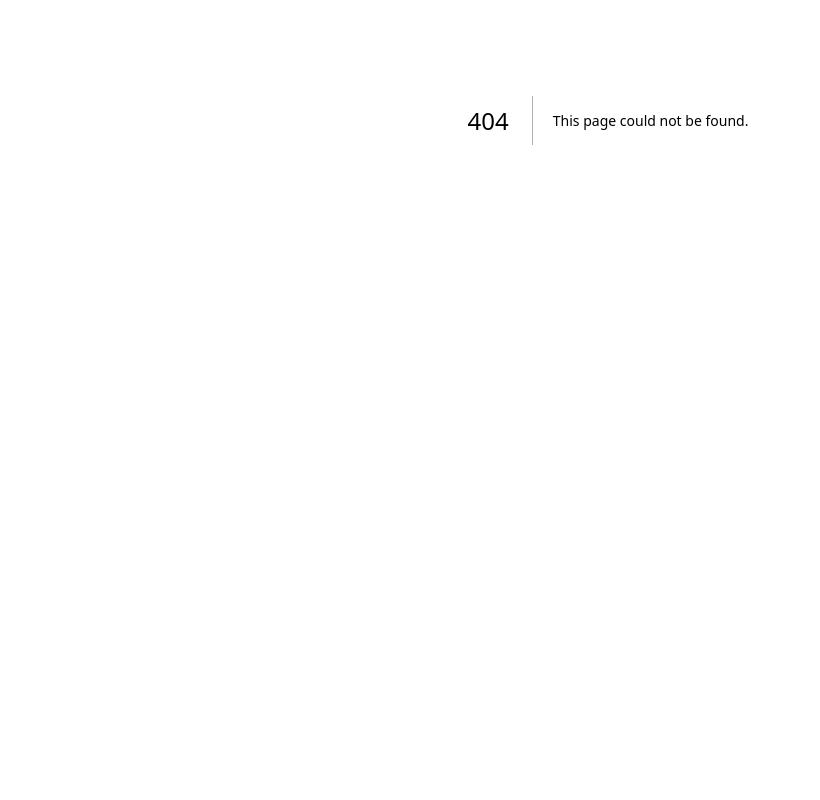
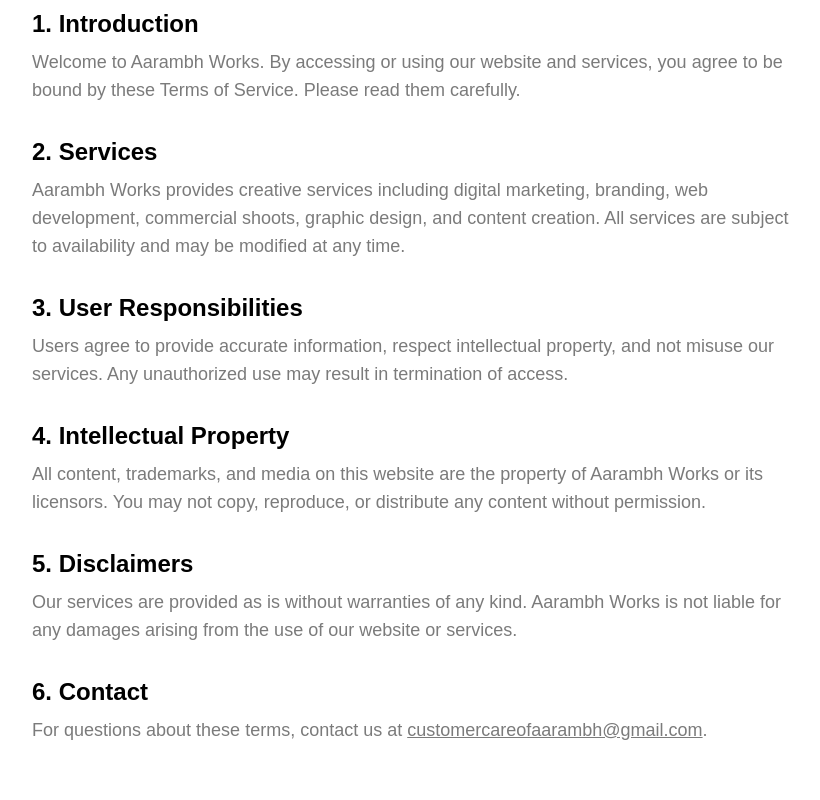
Before and after one commit to abhay669/portfolio, a Next.js app: page /terms in a window 1280 px wide. Before the commit this address had no page. Shown: the part 280-1080 px from the top of the page, without its empty margins (32-852 px from the left). Before the commit the page ends 800 px from the top, so only its background shows below. Built offline with nearby package versions, Linux system fonts and the light colour scheme.

Commit message:
Create page.tsx

```diff
--- /dev/null
+++ b/app/terms/page.tsx
@@ -0,0 +1,40 @@
+import Navbar from "../navbar";
+import Footer from "../footer";
+
+const Terms = () => (
+  <div>
+    <Navbar />
+    <div className="pt-32 pb-20 px-6 mx-auto 2xl:w-4/5 md:px-16 min-h-screen bg-white">
+      <h1 className="text-4xl font-bold mb-8">Terms of Service</h1>
+      <div className="space-y-8 text-[#7b7b7b] text-lg max-w-3xl">
+        <section>
+          <h2 className="text-2xl font-semibold mb-2 text-black">1. Introduction</h2>
+          <p>Welcome to Aarambh Works. By accessing or using our website and services, you agree to be bound by these Terms of Service. Please read them carefully.</p>
+        </section>
+        <section>
+          <h2 className="text-2xl font-semibold mb-2 text-black">2. Services</h2>
+          <p>Aarambh Works provides creative services including digital marketing, branding, web development, commercial shoots, graphic design, and content creation. All services are subject to availability and may be modified at any time.</p>
+        </section>
+        <section>
+          <h2 className="text-2xl font-semibold mb-2 text-black">3. User Responsibilities</h2>
+          <p>Users agree to provide accurate information, respect intellectual property, and not misuse our services. Any unauthorized use may result in termination of access.</p>
+        </section>
+        <section>
+          <h2 className="text-2xl font-semibold mb-2 text-black">4. Intellectual Property</h2>
+          <p>All content, trademarks, and media on this website are the property of Aarambh Works or its licensors. You may not copy, reproduce, or distribute any content without permission.</p>
+        </section>
+        <section>
+          <h2 className="text-2xl font-semibold mb-2 text-black">5. Disclaimers</h2>
+          <p>Our services are provided as is without warranties of any kind. Aarambh Works is not liable for any damages arising from the use of our website or services.</p>
+        </section>
+        <section>
+          <h2 className="text-2xl font-semibold mb-2 text-black">6. Contact</h2>
+          <p>For questions about these terms, contact us at <a href="mailto:customercareofaarambh@gmail.com" className="underline">customercareofaarambh@gmail.com</a>.</p>
+        </section>
+      </div>
+    </div>
+    <Footer />
+  </div>
+);
+
+export default Terms;
```
